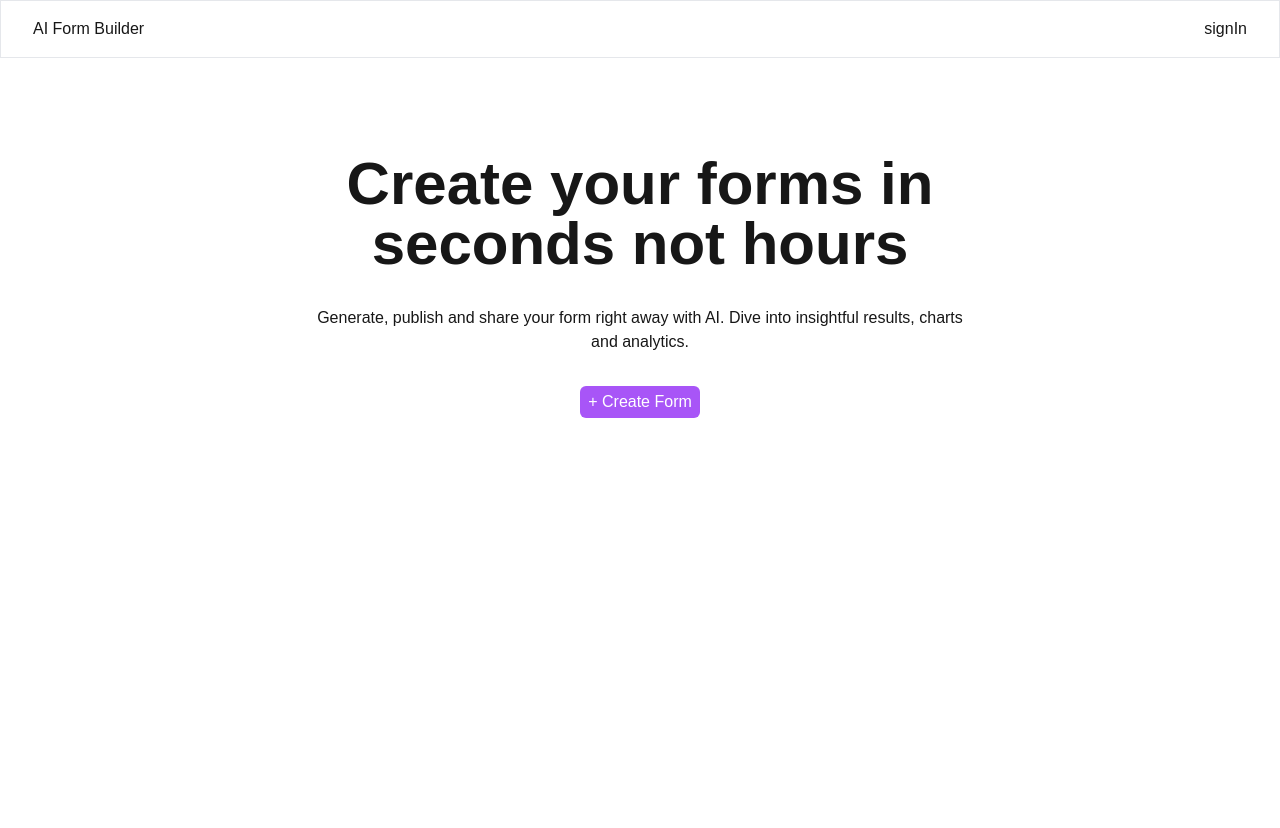
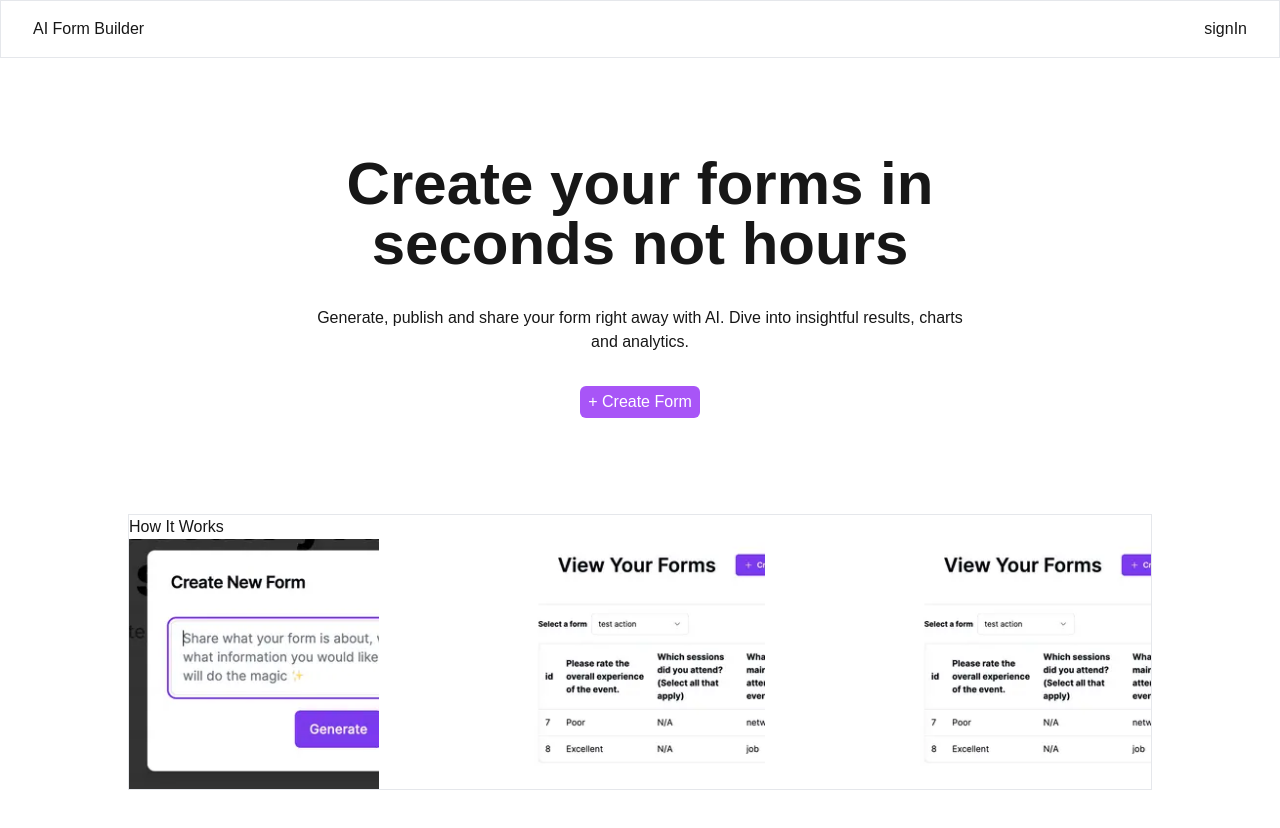
Before and after one commit to yohannesjho/AI-Form-Builder, a Next.js app: page / in a window 1280 px wide. Shown: the top 828 px of the page. Before the commit the page ends 800 px from the top, so only its background shows below. Built offline with nearby package versions, Linux system fonts and the light colour scheme.

Commit message:
Add steps images

```diff
--- a/app/page.js
+++ b/app/page.js
@@ -144,10 +144,12 @@
 //     </div>
 //   );
 // }
+import Image from 'next/image'
 import React from 'react'
 
 export default function page() {
   return (
+    <div >
       <div className='max-w-2xl mx-auto my-24 '>
         <div className='space-y-8'>
           <h2 className='font-bold text-6xl text-center'>Create your forms
@@ -158,5 +160,17 @@ export default function page() {
           </div>
         </div>
       </div>
+      <div className='border max-w-5xl mx-auto my-24'>
+        <div>
+          <h2>How It Works</h2>
+          <div className='flex justify-between space-x-24'>
+            <Image src="/one.webp" width={250} height={250} alt='step-one' />
+            <Image src="/two.webp" width={250} height={250} alt='step-two' />
+            <Image src="/three.webp" width={250} height={250} alt="step-three" />
+
+          </div>
+        </div>
+      </div>
+    </div>
   )
 }
```
Lines whose indentation alone changed are shown as unchanged.
